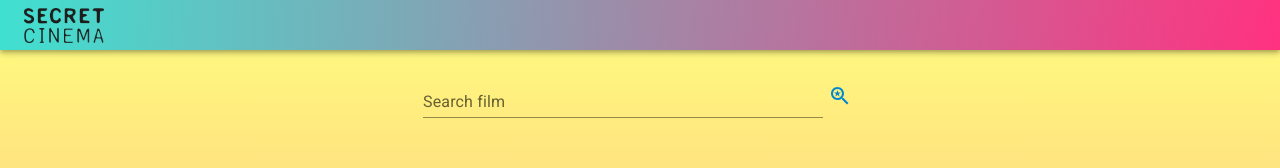
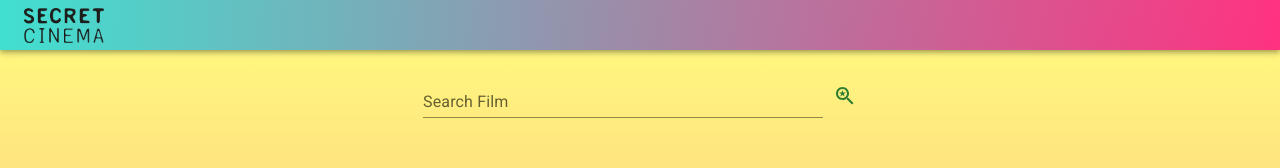
Before and after one commit to GrindezeR/Films, a React (Create React App) app: page / in a window 1280 px wide. Shown: the top 168 px of the page. Built offline with nearby package versions, Linux system fonts and the light colour scheme.

Commit message:
search virtual keyboard fix

```diff
--- a/src/Features/Search/Search.module.scss
+++ b/src/Features/Search/Search.module.scss
@@ -6,14 +6,6 @@
 
   .search {
     width: 400px;
-  }
-
-  .searchBtn {
-    border-top:none;
-    border-left:none;
-    border-right:none;
-    border-radius: 20px;
-    margin-left: 10px;
-    height: 30px;
+    margin: 0 5px;
   }
 }
--- a/src/Features/Search/Search.tsx
+++ b/src/Features/Search/Search.tsx
@@ -39,14 +39,15 @@ export const Search = () => {
                        ref={input}
                        onKeyPress={onEnterSearch}
                        className={s.search}
-                       label="Search film"
+                       type={'search'}
+                       label="Search Film"
                        variant="standard"
                        color={'success'}
                        value={inputValue} onChange={onChangeSearch}/>
 
             <IconButton size={'small'} onClick={onSearch}>
                 <Link to={'/'}>
-                    <SavedSearch color={'info'}/>
+                    <SavedSearch color={'success'}/>
                 </Link>
             </IconButton>
         </div>
```
